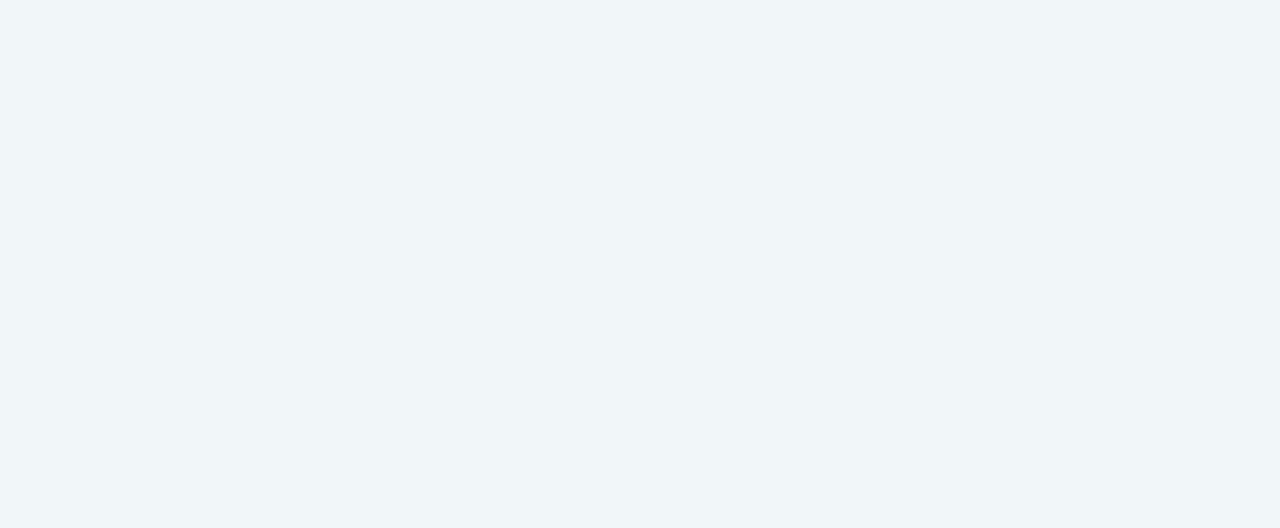
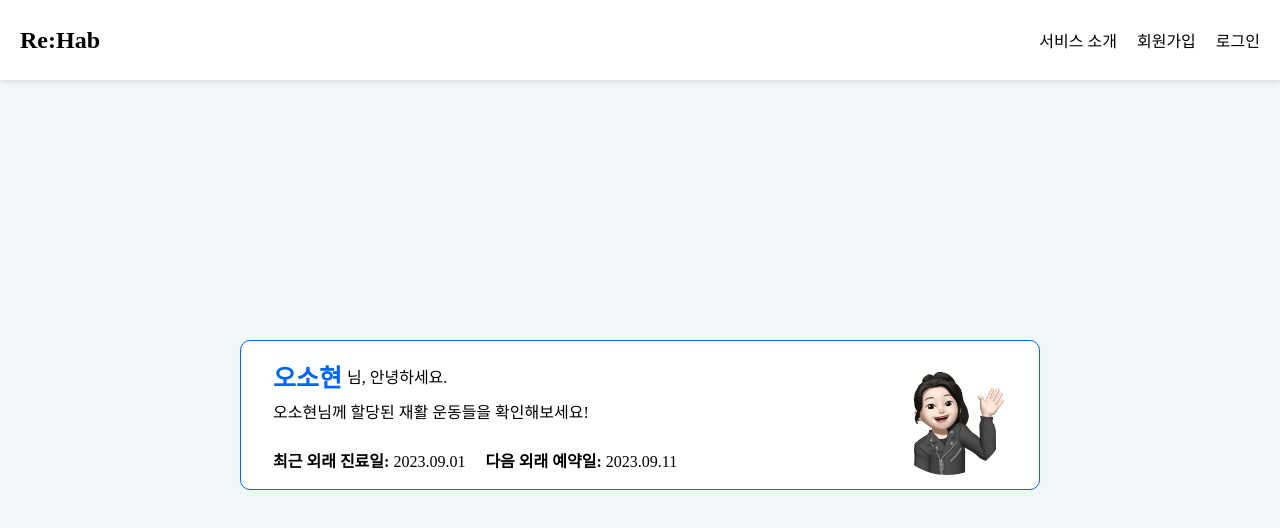
Before and after one commit to sync-without-async/Rehab-FrontEnd, a React (Vite) app: page / in a window 1280 px wide. Before the commit this address had no page. Shown: the top 528 px of the page. Built offline with nearby package versions, Linux system fonts and the light colour scheme.

Commit message:
Feat: 환자 대시보드 헤더 컴포넌트 구현 (해당 환자에 배정된 진료일 적용)

```diff
--- a/src/App.jsx
+++ b/src/App.jsx
@@ -1,6 +1,7 @@
 import { BrowserRouter as Router, Routes, Route } from 'react-router-dom';
 import LoginPage from "./pages/LoginPage.jsx";
 import SignupPage from "./pages/SignupPage.jsx";
+import DevelopPage from './pages/DevelopPage.jsx';
 import styled from "styled-components";
 import "./App.scss";
 
@@ -16,6 +17,7 @@ function App() {
         <Routes>
           <Route path="/login" element={<LoginPage />} />
           <Route path="/signup" element={<SignupPage />} />
+          <Route path="/" element={<DevelopPage />} />
         </Routes>
       </Container>
     </Router>
--- a/src/components/Accounts/UserCard.jsx
+++ b/src/components/Accounts/UserCard.jsx
@@ -74,7 +74,7 @@ const UserCard = () => {
 
     useEffect(() => {
         async function fetchUserData() {
-            const data = await userLogin('HL0001', '123456'); // 예시로 'HL0001', '123456' 사용
+            const data = await userLogin('HL0001', '123456');
             if (data) {
                 setUserData(data);
             }
--- /dev/null
+++ b/src/components/UserDashBoard/UserDashHeader.jsx
@@ -0,0 +1,112 @@
+import { useState, useEffect } from 'react';
+import styled from 'styled-components';
+import UserImage from '../../assets/images/user/Opatient.png';
+import {userLogin} from "../../librarys/login-api";
+
+const Container = styled.div`
+    width: 800px;
+    height: 150px;
+    border-radius: 10px;
+    border: 1px solid #0064FF;
+    background-color: #FFFFFF;
+    display: flex;
+    justify-content: space-between;
+    align-items: center;
+    padding: 24px 32px;
+`;
+
+const TextContainer = styled.div`
+    display: flex;
+    flex-direction: column;
+    gap: 5px;
+`;
+
+const Greeting = styled.div`
+    display: flex;
+    align-items: center;
+    gap: 5px;
+`;
+
+const UserName = styled.span`
+    font-size: 25px;
+    color: #0064FF;
+    font-family: 'Spoqa Han Sans Neo', 'sans-serif';
+    font-weight: 700;
+`;
+
+const GreetingText = styled.span`
+    font-size: 16px;
+    color: #000000;
+    font-family: 'Spoqa Han Sans Neo', 'sans-serif';
+    font-weight: 500;
+`;
+
+const Message = styled.p`
+    font-size: 16px;
+    color: #000000;
+    font-family: 'Spoqa Han Sans Neo', 'sans-serif';
+    font-weight: 500;
+    margin-bottom:20px;
+`;
+
+const DateInfo = styled.div`
+    font-size: 16px;
+    color: #000000;
+    font-family: 'Spoqa Han Sans Neo', 'sans-serif';
+    font-weight: 500;
+`;
+
+const DateLabel = styled.span`
+    font-weight: bold;
+`;
+
+const DateWrapper = styled.div`
+    display: flex;
+    gap: 20px;
+`;
+
+const Avatar = styled.img`
+    width: 120px;
+    height: 120px;
+    border-radius: 50%;
+`;
+
+const UserDashHeader = () => {
+  const [userData, setUserData] = useState(null);
+
+  useEffect(() => {
+      async function fetchUserData() {
+          const data = await userLogin('HL0001', '123456');
+          if (data) {
+              setUserData(data);
+          }
+      }
+      fetchUserData();
+  }, []);
+
+  if (!userData) return null; // 로그인 데이터가 아직 없는 경우를 처리
+
+  return (
+    <Container>
+        <TextContainer>
+            <Greeting>
+                <UserName>{userData.name}</UserName>
+                <GreetingText>님, 안녕하세요.</GreetingText>
+            </Greeting>
+            <Message>{userData.name}님께 할당된 재활 운동들을 확인해보세요!</Message>
+            <DateWrapper>
+                <DateInfo>
+                    <DateLabel>최근 외래 진료일: </DateLabel>
+                    {userData.recentVisitDate}
+                </DateInfo>
+                <DateInfo>
+                    <DateLabel>다음 외래 예약일: </DateLabel>
+                    {userData.nextReservationDate}
+                </DateInfo>
+            </DateWrapper>
+        </TextContainer>
+        <Avatar src={UserImage} alt="User Avatar" />
+    </Container>
+);
+}
+export default UserDashHeader;
--- a/src/librarys/login-api.js
+++ b/src/librarys/login-api.js
@@ -7,8 +7,10 @@ export async function userLogin(id, password) {
       password: "123456",
       name: "오소현",
       admin: false,
-      assignedDoctor: "김정원", // 이 환자에게 배정된 전문의
-      assignedTherapist: "오민혁", // 이 환자에게 배정된 재활치료사
+      assignedDoctor: "김정원", // 배정된 전문의
+      assignedTherapist: "오민혁", // 배정된 재활치료사
+      recentVisitDate: "2023.09.01", // 최근 외래 진료일
+      nextReservationDate: "2023.09.11" // 다음 외래 예약일
     },
     // Admin1: 전문의
     {
@@ -44,6 +46,8 @@ export async function userLogin(id, password) {
         admin: account.admin,
         assignedDoctor: account.assignedDoctor,
         assignedTherapist: account.assignedTherapist,
+        recentVisitDate: account.recentVisitDate,
+        nextReservationDate: account.nextReservationDate
       };
     case "admin1":
       return {
--- /dev/null
+++ b/src/pages/DevelopPage.jsx
@@ -0,0 +1,31 @@
+import styled from 'styled-components';
+import Header from '../components/Header/Header';
+import UserDashHeader from '../components/UserDashBoard/UserDashHeader';
+
+const PageContainer = styled.div`
+  display: flex;
+  flex-direction: column;
+  height: 100vh;
+`;
+
+const CenteredContainer = styled.div`
+  display: flex;
+  justify-content: center;
+  align-items: center;
+  flex: 1;
+  margin-top: -50px;
+`;
+
+const DevelopPage = () => {
+
+  return (
+      <PageContainer>
+          <Header/>
+          <CenteredContainer>
+            <UserDashHeader/>
+          </CenteredContainer>
+      </PageContainer>
+  );
+}
+
+export default DevelopPage;
--- a/src/pages/LoginPage.jsx
+++ b/src/pages/LoginPage.jsx
@@ -2,7 +2,7 @@ import styled from 'styled-components';
 import Header from '../components/Header/Header';
 import LoginComponents from "../components/Accounts/LoginComponents";
 import { useState } from 'react';
-import UserCard from "../components/Accounts/UserCard";
+
 
 const PageContainer = styled.div`
   display: flex;
@@ -32,7 +32,6 @@ const LoginPage = () => {
           <CenteredContainer>
               <LoginComponents onLoginSuccess={handleLoginSuccess} />
           </CenteredContainer>
-          <UserCard/>
       </PageContainer>
   );
 }
```
